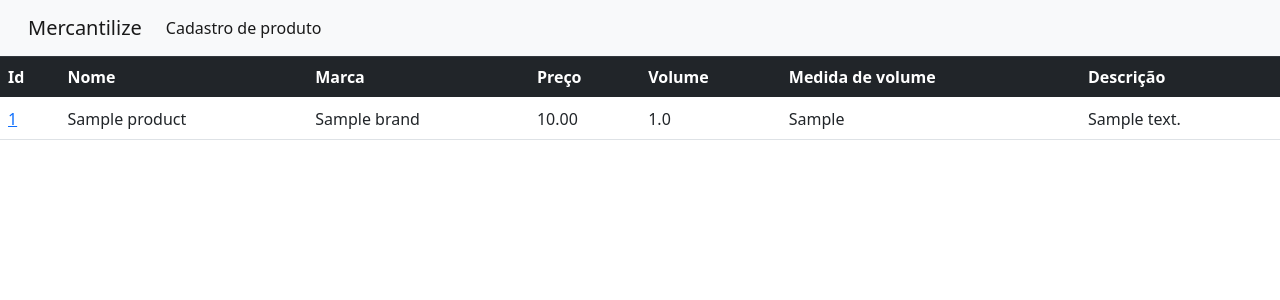
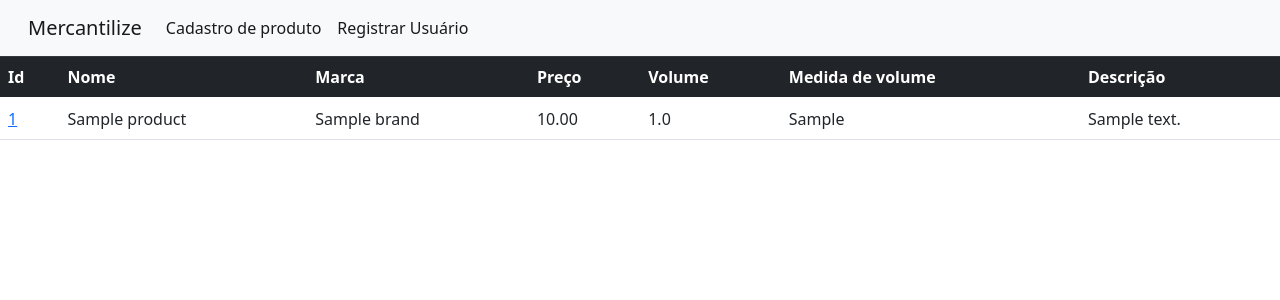
Before and after one commit to Lucas-Espindola-dev/Mercantil, a Django app: page / in a window 1280 px wide. Shown: the top 300 px of the page. Run offline with Django 4.2, Linux system fonts and the light colour scheme; tables that the repository leaves empty hold one stand-in row (values such as "Sample post").

Commit message:
Creating link on the navbar to Cadastrar Usuário

```diff
--- a/app/templates/base.html
+++ b/app/templates/base.html
@@ -20,6 +20,11 @@
                         <a class="nav-link active" aria-current="page" href="{% url 'products:new_product' %}">Cadastro de produto</a>
                     </li>
                 </ul>
+                <ul class="navbar-nav">
+                    <li class="nav-item">
+                        <a class="nav-link active" aria-current="page" href="{% url 'accounts:register' %}">Registrar Usuário</a>
+                    </li>
+                </ul>
             </div>
         </div>
     </nav>
```
